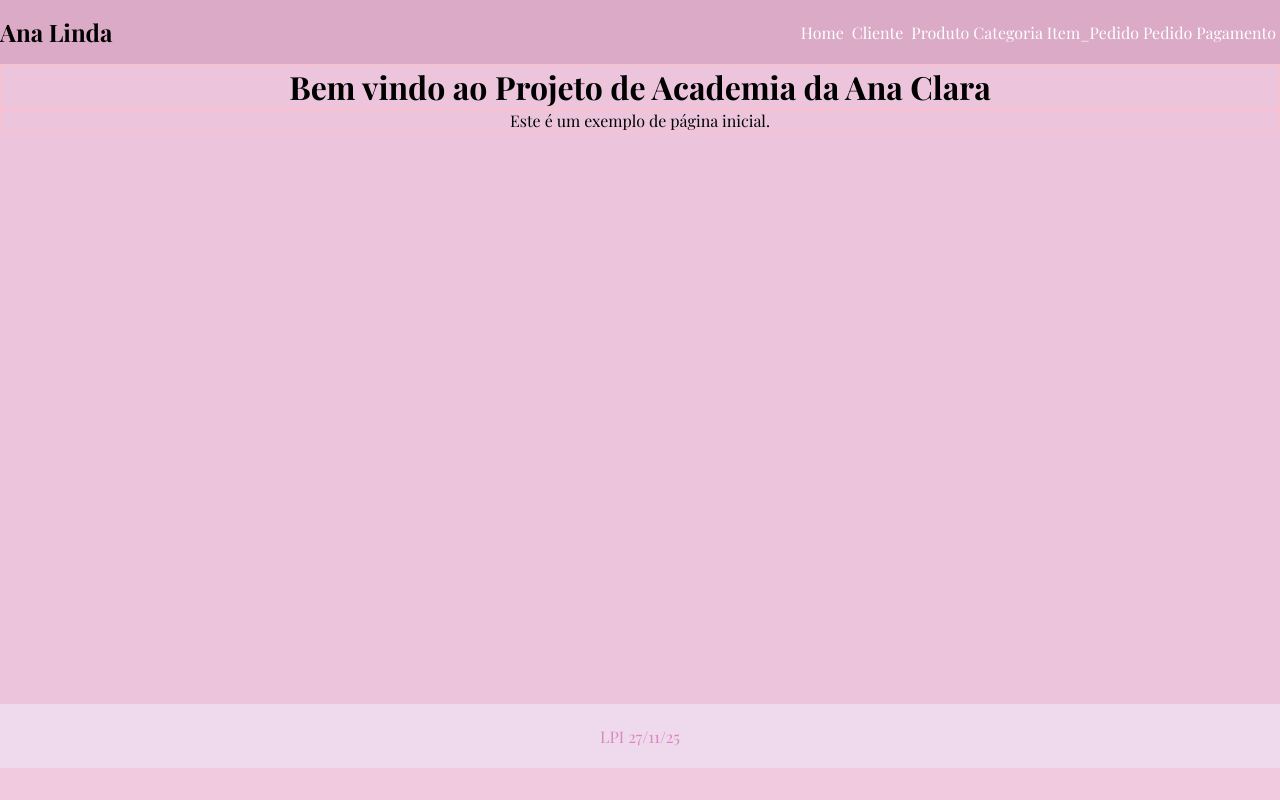
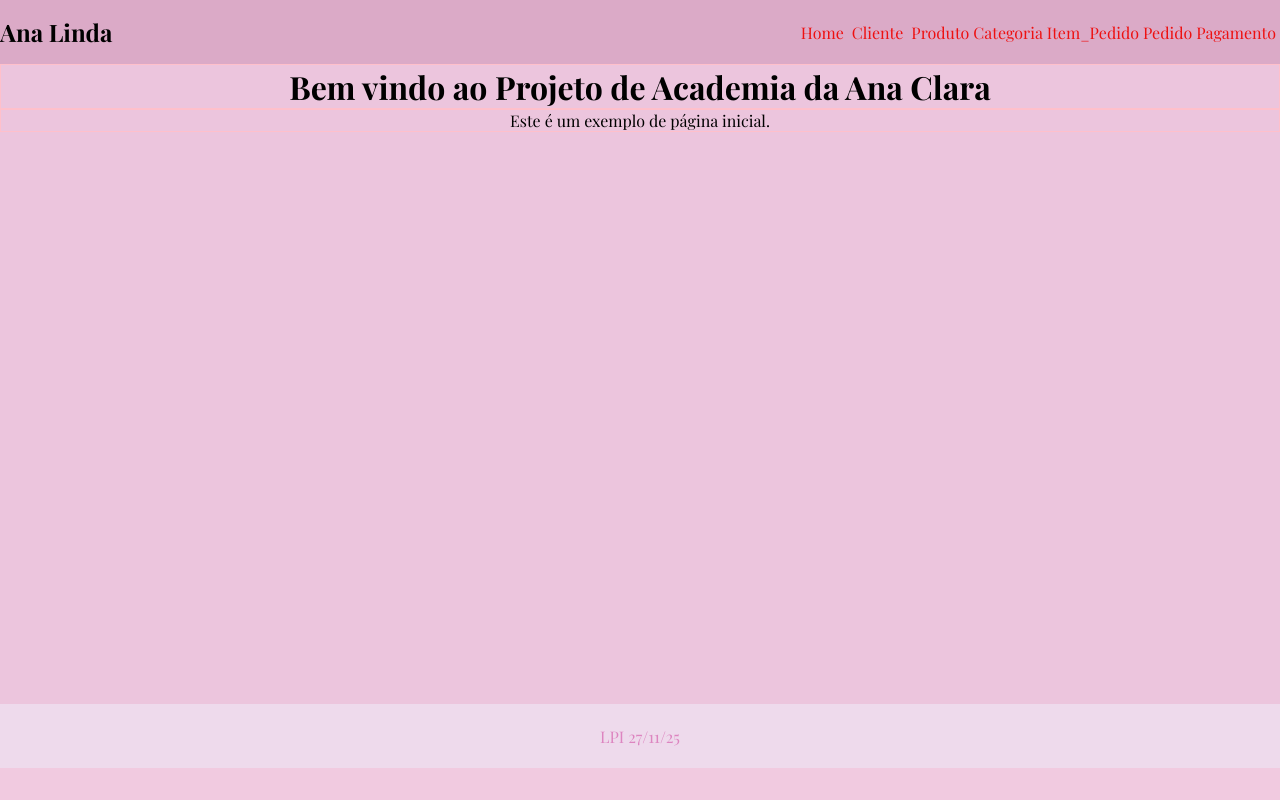
Before and after one commit to anaclaramoresil-hub/projeto-final-ana, a Next.js app: page / in a window 1280 px wide. Built offline with nearby package versions, Linux system fonts and the light colour scheme; a web font is replaced by a local one.

Commit message:
alteração

```diff
--- a/app/css/menu.css
+++ b/app/css/menu.css
@@ -7,7 +7,7 @@ nav{
 
 a{
     text-decoration: none;
-    color: rgb(255, 255, 255);
+    color: rgb(238, 16, 16);
 }
 
 a:hover{
```
